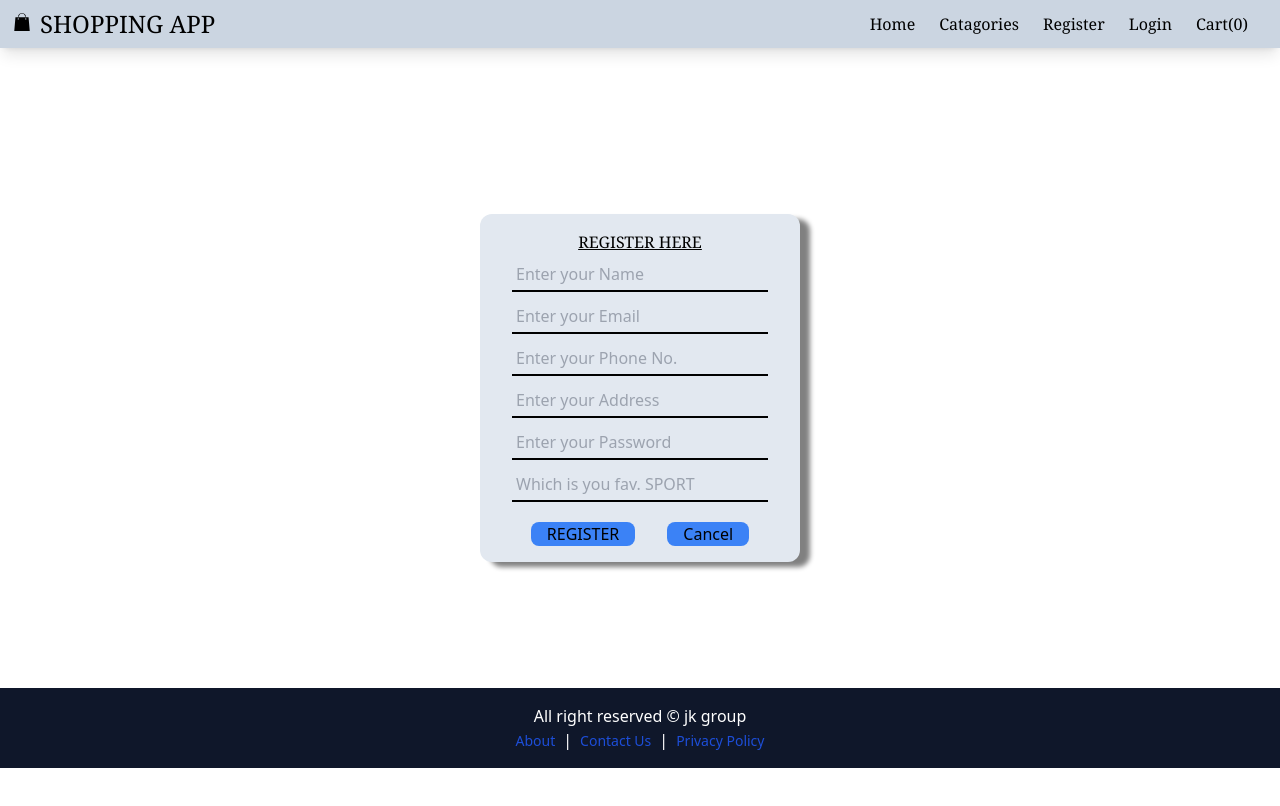
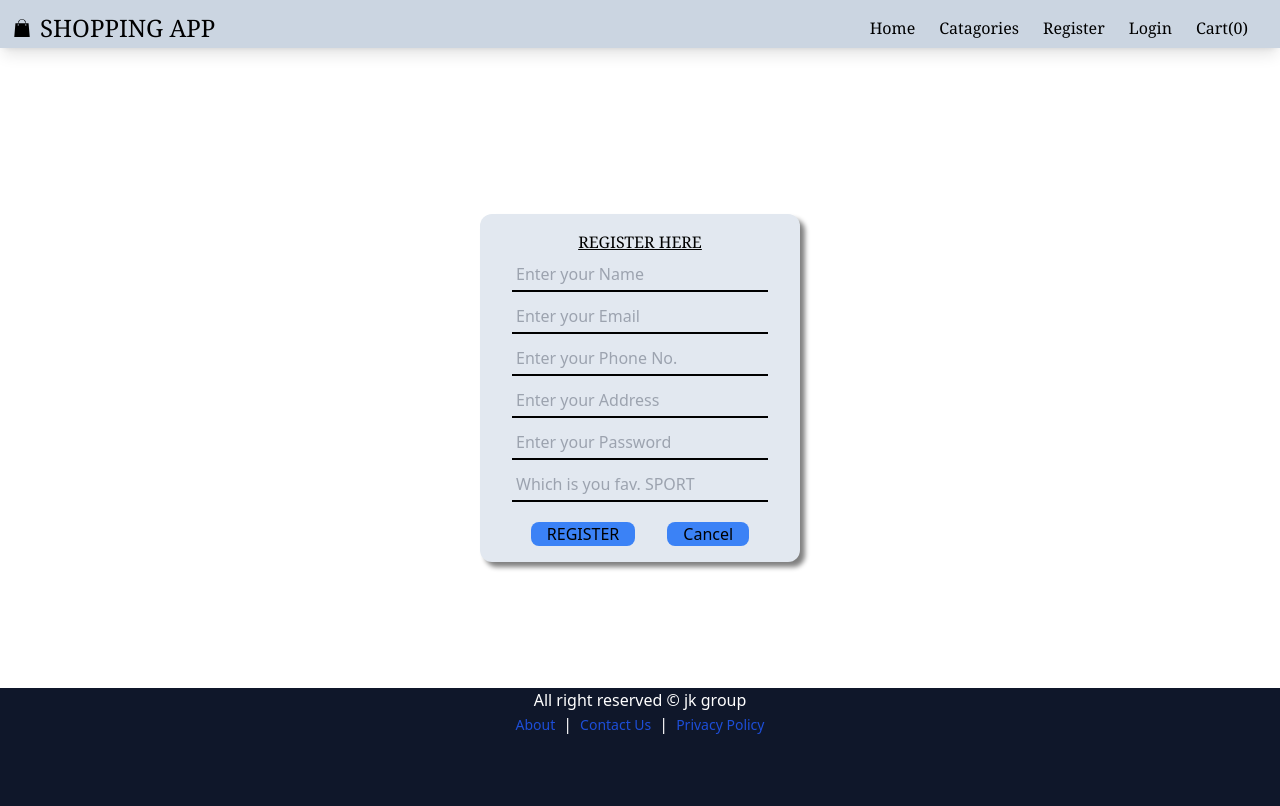
Before and after one commit to kkumardeshmukh/Shopping-CLIENT, a React (Create React App) app: page /register in a window 1280 px wide. Shown: the top 806 px of the page. Built offline with nearby package versions, Linux system fonts and the light colour scheme.

Commit message:
refactored

```diff
--- a/src/components/Layouts/Footer.js
+++ b/src/components/Layouts/Footer.js
@@ -4,7 +4,7 @@ import { Link } from 'react-router-dom'
 const Footer = () => {
     return (
         <>
-            <div className="content-center h-20 bg-slate-900 text-center text-white">
+            <div className="h-40 bg-slate-900 text-center text-white">
                 <div>All right reserved &copy; jk group</div>
                 <div>
                     <p>
--- a/src/components/Layouts/Header.js
+++ b/src/components/Layouts/Header.js
@@ -1,27 +1,30 @@
 import React from 'react'
 import { NavLink } from 'react-router-dom'
 import { GiShoppingBag } from "react-icons/gi";
-
+import { GiHamburgerMenu } from "react-icons/gi";
 const Header = () => {
     return (
 
         <>
-            <div className="h-12 content-center bg-slate-300 shadow-lg w-full">
-                <div className="flex justify-between">
+            <div className="ml-0 h-12 content-center bg-slate-300 shadow-lg w-full">
+                <div className="flex justify-between content-center">
                     <div className="flex">
-                        <div className="grid justify-center content-center text-xl ml-3 mb-1"><GiShoppingBag /></div>
-                        <div className="ml-2 font-serif text-2xl "><span></span>SHOPPING APP</div>
+                        <div className="grid justify-center content-center text-xl ml-3"><GiShoppingBag /></div>
+                        <div className="ml-2 font-serif text-2xl  mt-1 md:mt-3 lg:mt-3">SHOPPING APP</div>
                     </div>
 
                     <div className="mr-5 grid content-center">
-                        <ul className="font-serif">
-                            <li className="inline px-3 pt-4"><NavLink to='/'>Home</NavLink></li>
-                            <li className="inline px-3 pt-4"><NavLink to='#'>Catagories</NavLink></li>
-                            <li className="inline px-3 pt-4"><NavLink to='/register'>Register</NavLink></li>
-                            <li className="inline px-3 pt-4"><NavLink to='/login'>Login</NavLink></li>
-                            <li className="inline px-3 pt-4"><NavLink to='#'>Cart(0)</NavLink></li>
+                        <ul className="font-serif md:flex mb-4 hidden">
+                            <li className="px-3 pt-4"><NavLink to='/'>Home</NavLink></li>
+                            <li className="px-3 pt-4"><NavLink to='#'>Catagories</NavLink></li>
+                            <li className="px-3 pt-4"><NavLink to='/register'>Register</NavLink></li>
+                            <li className="px-3 pt-4"><NavLink to='/login'>Login</NavLink></li>
+                            <li className="px-3 pt-4"><NavLink to='#'>Cart(0)</NavLink></li>
+                        </ul>
+                    </div>
 
-                        </ul>
+                    <div className="mr-5 mt-2 text-2xl md:hidden">
+                        <GiHamburgerMenu />
                     </div>
                 </div>
             </div>
--- a/src/pages/ForgotPassword.js
+++ b/src/pages/ForgotPassword.js
@@ -4,7 +4,7 @@ const ForgotPassword = () => {
     return (
         <>
             <div style={{ minHeight: "80vh" }} className="grid justify-center content-center overflow-y-auto">
-                <div style={{ boxShadow: "10px 5px 5px gray" }} className="w-80 h-fit bg-slate-200 mb-auto flex flex-col content-center rounded-xl justify-center">
+                <div style={{ boxShadow: "5px 5px 5px gray" }} className="w-80 h-fit bg-slate-200 mb-auto flex flex-col content-center rounded-xl justify-center">
                     <div className="mt-4 font-serif flex justify-center underline">
                         RESET PASSWORD
                     </div>
--- a/src/pages/Login.js
+++ b/src/pages/Login.js
@@ -6,7 +6,7 @@ const Login = () => {
         <>
             <div>
                 <div style={{ minHeight: "80vh" }} className="w-full grid justify-center content-center ">
-                    <div style={{ boxShadow: "10px 5px 5px gray" }} className="w-80 h-full bg-slate-200 mb-auto flex flex-col content-center rounded-xl justify-center ">
+                    <div style={{ boxShadow: "5px 5px 5px gray" }} className="w-80 h-full bg-slate-200 mb-auto flex flex-col content-center rounded-xl justify-center ">
                         <div className="mt-4 font-serif flex justify-center underline">
                             LOGIN
                         </div>
--- a/src/pages/Registration.js
+++ b/src/pages/Registration.js
@@ -42,7 +42,7 @@ const Registration = () => {
     return (
         <>
             <div style={{ minHeight: "80vh" }} className="grid justify-center content-center overflow-y-auto ">
-                <div style={{ boxShadow: "10px 5px 5px gray" }} className="w-80 h-fit bg-slate-200 mt-10 mb-auto flex flex-col content-center rounded-xl">
+                <div style={{ boxShadow: "5px 5px 5px gray" }} className="w-80 h-fit bg-slate-200 mt-10 mb-auto flex flex-col content-center rounded-xl hover:bg-slate-300">
                     <div className="mt-4 font-serif flex justify-center underline">
                         REGISTER HERE
                     </div>
```
